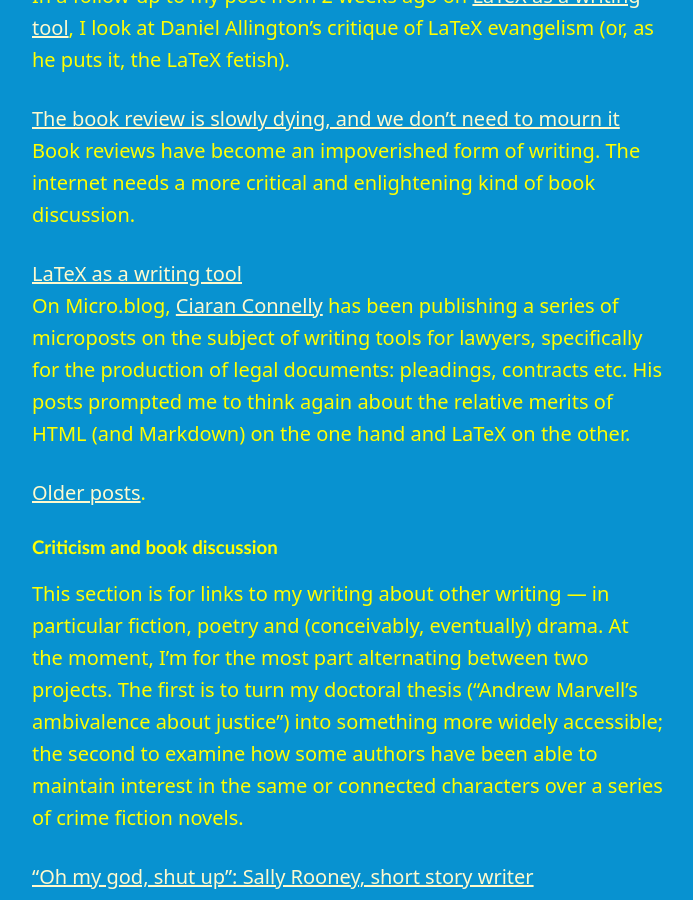
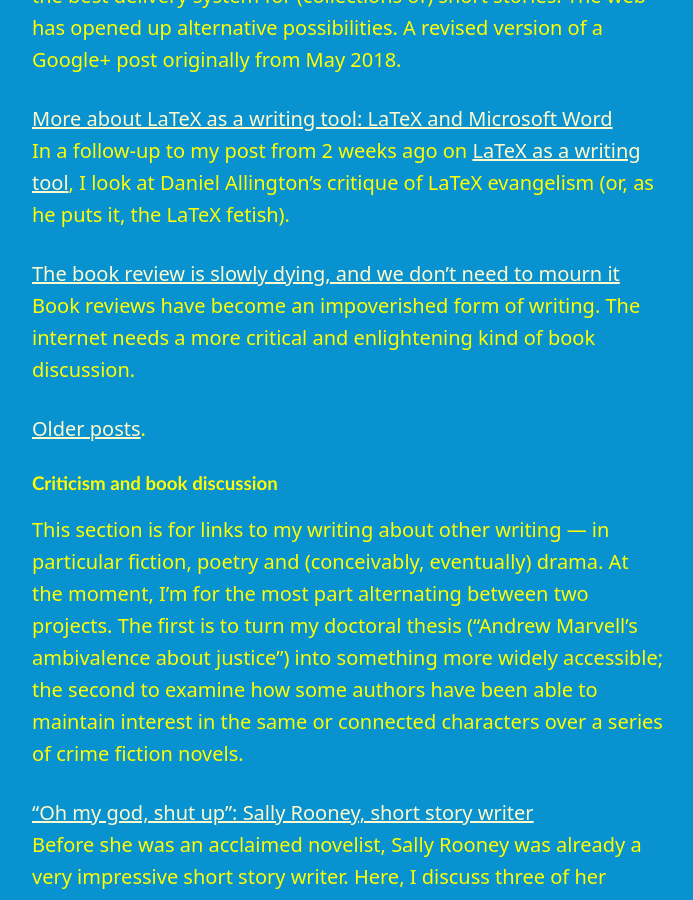
Before and after one commit to artkavanagh/github.io, a Jekyll site: the page index.html, which Jekyll copies as it is, in a window 1280 px wide and 900 px high, scrolled down 2322 px. Shown: the whole window, without its empty margins (292-985 px from the left). Built offline with Jekyll 4.4.1, drawn with Linux system fonts in a browser that asks for light colours; some of the changed text lies outside the part shown.

Commit message:
Update index.html

```diff
--- a/index.html
+++ b/index.html
@@ -50,9 +53,6 @@
 
 <p><a href="https://www.artkavanagh.ie/death-of-the-book-review.html">The book review is slowly dying, and we don’t need to mourn it</a><br>
 Book reviews have become an impoverished form of writing. The internet needs a more critical and enlightening kind of book discussion.</p>
-
-<p><a href="https://www.artkavanagh.ie/LaTeX-writing-tool.html">LaTeX as a writing tool</a><br>
-On Micro.blog, <a href="https://micro.blog/ciaran">Ciaran Connelly</a> has been publishing a series of microposts on the subject of writing tools for lawyers, specifically for the production of legal documents: pleadings, contracts etc. His posts prompted me to think again about the relative merits of HTML (and Markdown) on the one hand and LaTeX on the other.</p>
 
 <p><a href="https://www.artkavanagh.ie/older-posts.html">Older posts</a>.</p>
 
```
Also changed, not shown: other parts of index.html (+3 -0 lines).
